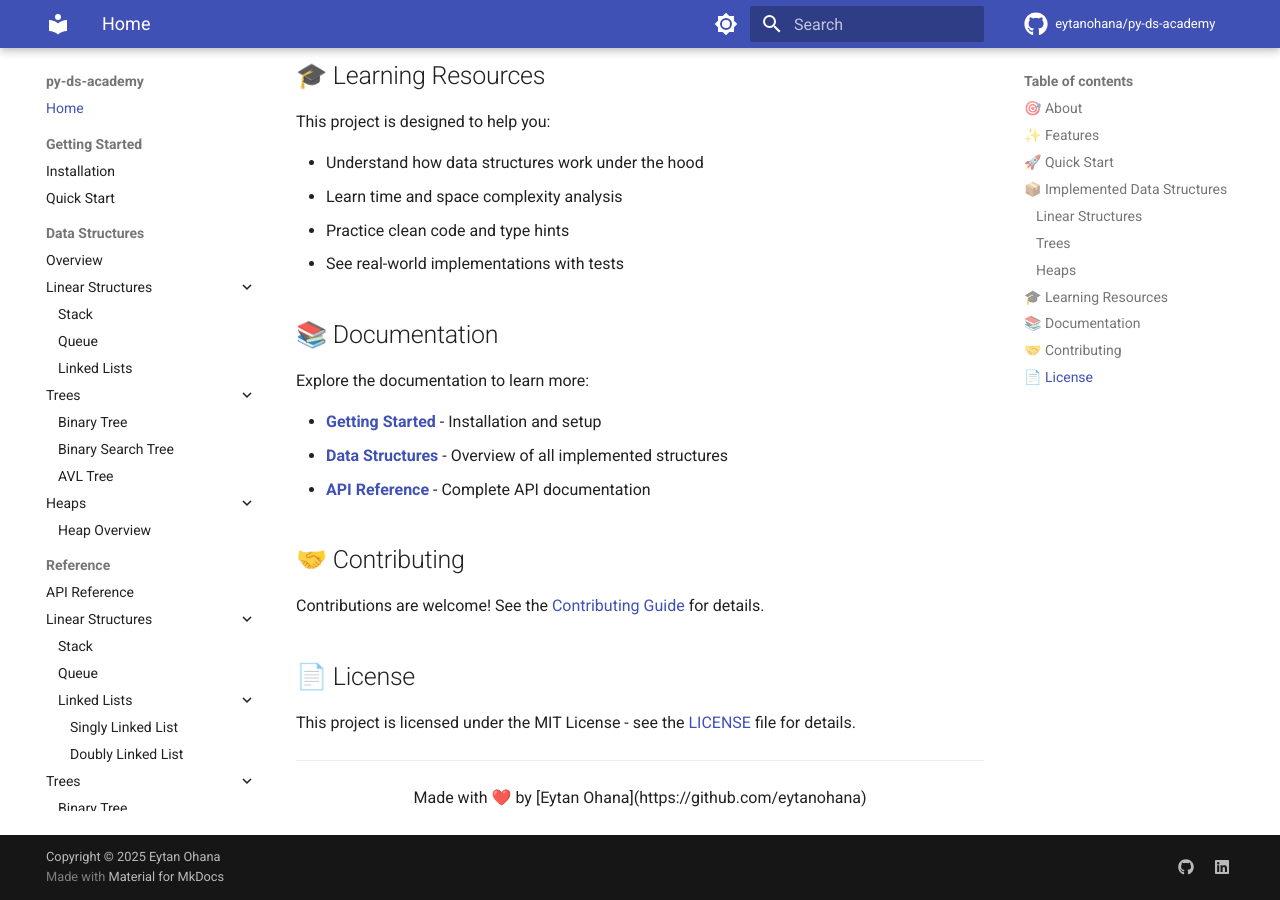
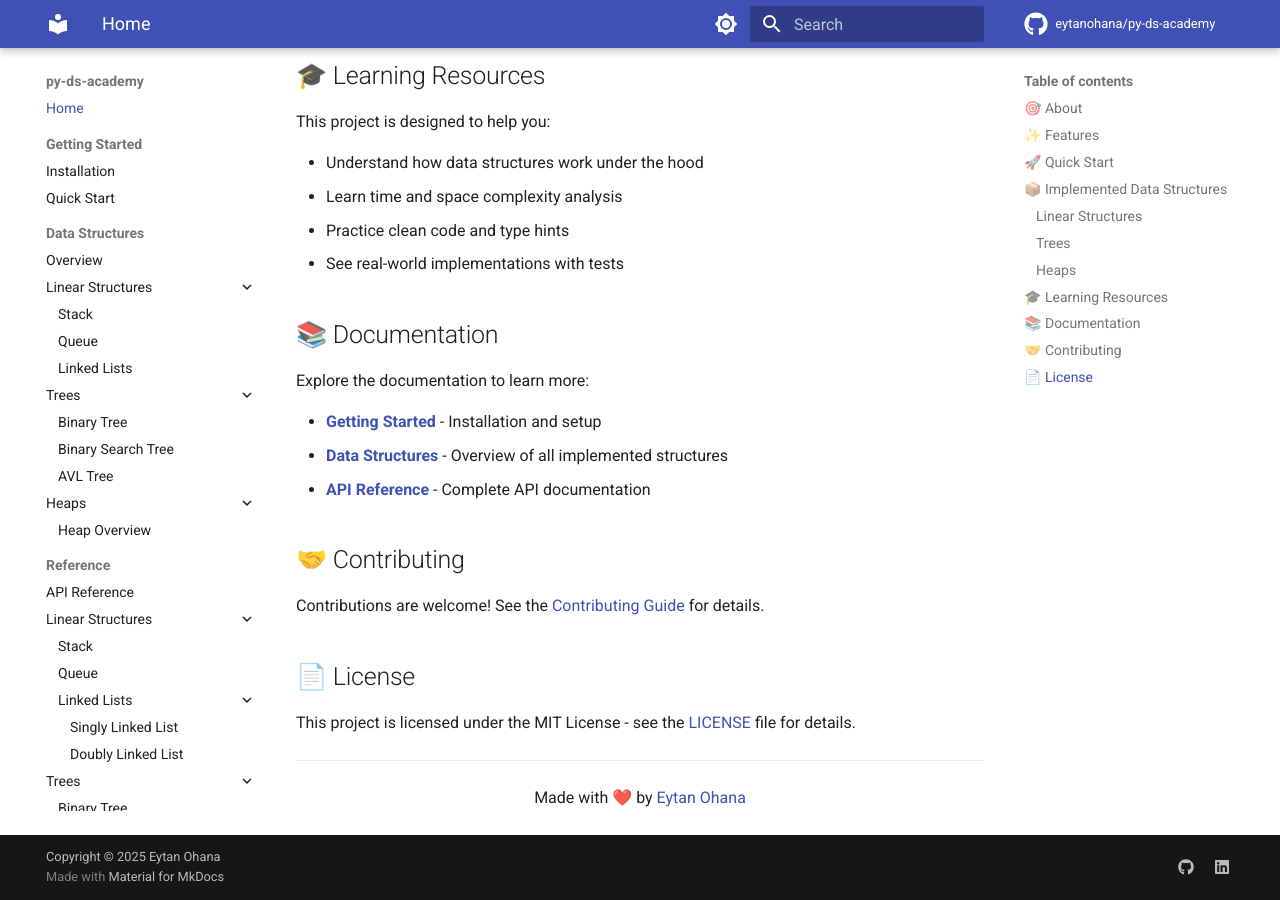
Before and after one commit to eytanohana/py-ds-academy, an MkDocs documentation site: the page built from docs/index.md, in a window 1280 px wide and 900 px high, scrolled down 1920 px. Built offline with MkDocs 1.6.1 and Material for MkDocs 9.7.7, drawn with Linux system fonts in a browser that asks for light colours; comment, search, counter and statistics services are not loaded; the version menu is left out.

Commit message:
fix link in index

```diff
--- a/docs/index.md
+++ b/docs/index.md
@@ -106,7 +106,7 @@ This project is licensed under the MIT License - see the [LICENSE](https://githu
 
 ---
 
-<div align="center">
+<div align="center" markdown>
 
 Made with ❤️ by [Eytan Ohana](https://github.com/eytanohana)
 
```
